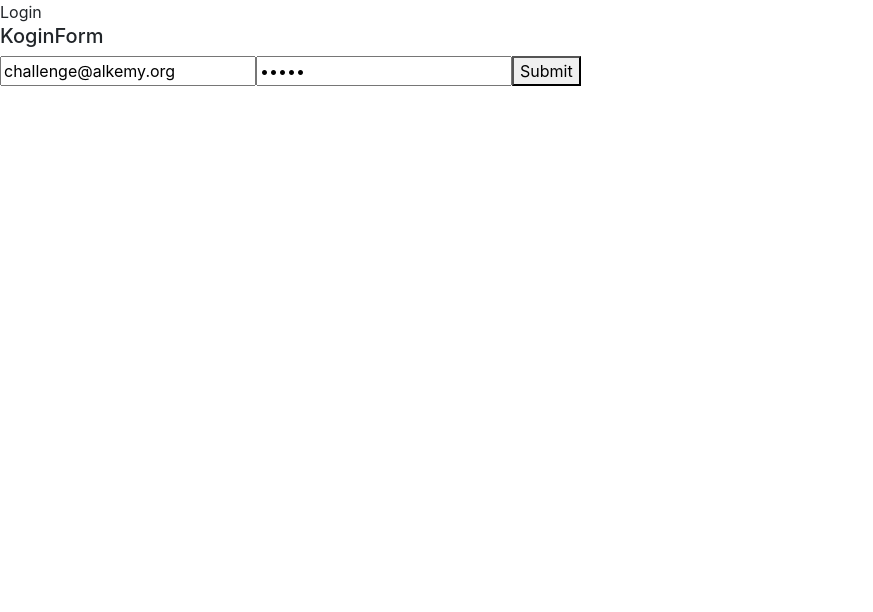
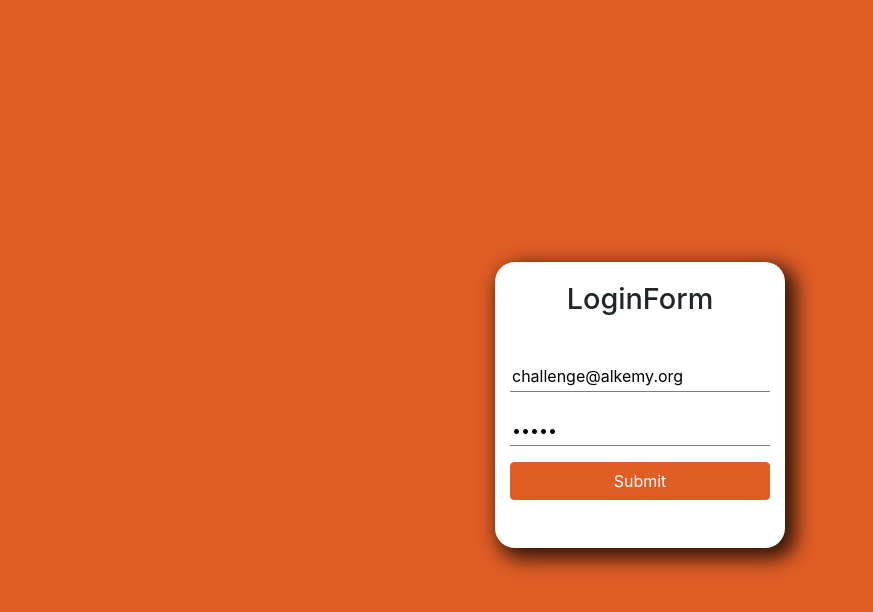
Before and after one commit to manuelservin/challenge-alkemy, a React (Create React App) app in the folder challenge/: page /login in a window 1280 px wide. Shown: the top 612 px of the page, without its empty margins (0-873 px from the left). Built offline with nearby package versions, Linux system fonts and the light colour scheme.

Commit message:
styles for the loginForm

```diff
--- a/challenge/src/components/LoginForm.js
+++ b/challenge/src/components/LoginForm.js
@@ -1,5 +1,5 @@
 import React from "react";
-
+import * as Yup from "yup";
 import { Formik, Form, Field, ErrorMessage } from "formik";
 import { startLogin } from "../redux/actions/auth";
 import { useDispatch } from "react-redux";
@@ -8,18 +8,14 @@ const LoginForm = () => {
   const dispatch = useDispatch();
   return (
     <div>
-      <h5>KoginForm</h5>
       <Formik
         initialValues={{ email: "challenge@alkemy.org", password: "react" }}
-        validate={(values) => {
-          const errors = {};
-          if (!values.email) {
-            errors.email = "Required";
-          } else if (!values.password) {
-            errors.password = "Required";
-          }
-          return errors;
-        }}
+        validationSchema={Yup.object({
+          email: Yup.string().email("Email invalido").required("Requerido"),
+          password: Yup.string()
+            .min(2, "Debe contener al menos 2 caracteres")
+            .required("Requerido"),
+        })}
         onSubmit={(values, { setSubmitting }) => {
           dispatch(startLogin(values));
 
@@ -27,16 +23,35 @@ const LoginForm = () => {
         }}
       >
         {({ isSubmitting }) => (
-          <Form>
-            <Field name="email" type="text" />
-            <ErrorMessage name="email" component="div" />
-            <Field name="password" type="password" />
+          <Form className="form col">
+            <h5 className="form-title">LoginForm</h5>
+            <div className="form-content">
+              <div className="form-field mb-2">
+                <Field name="email" type="text" placeHolder="Email" />
+                <ErrorMessage name="email" className="error" component="div" />
+              </div>
+              <div className="form-field mt-3">
+                <Field
+                  name="password"
+                  type="password"
+                  placeHolder="Password.."
+                />
+                <ErrorMessage
+                  name="password"
+                  component="div"
+                  className="error"
+                />
+              </div>
 
-            <ErrorMessage name="password" component="div" />
-
-            <button type="submit" disabled={isSubmitting}>
-              Submit
-            </button>
+              <button
+                type="submit"
+                style={{ width: "100%" }}
+                className=" btn orange mt-3 mb-5"
+                disabled={isSubmitting}
+              >
+                Submit
+              </button>
+            </div>
           </Form>
         )}
       </Formik>
--- a/challenge/src/index.css
+++ b/challenge/src/index.css
@@ -152,3 +152,42 @@ code {
 .swal2-styled.swal2-confirm {
   background-color: var(--primary) !important;
 }
+
+/*  STYLES FOR LOGIN FORM*/
+
+.form {
+  width: 50%;
+
+  background-color: #ffffff;
+  border-radius: 20px;
+  box-shadow: 7px 7px 19px 4px rgba(0, 0, 0, 0.78);
+}
+
+.form-title {
+  padding-top: 20px;
+  font-size: 1.8em;
+  text-align: center;
+  margin-bottom: 45px;
+}
+.form-content {
+  display: flex;
+  flex-direction: column;
+  align-items: center;
+}
+
+.form-field {
+  width: 100%;
+}
+.form-field input {
+  width: 100%;
+  border: 0;
+  border-bottom: 1px solid grey;
+
+  height: 30px;
+  transition: border-bottom 0.3s ease;
+}
+
+.form-field input:focus {
+  border-bottom: 1px solid var(--primary);
+  outline: none;
+}
--- a/challenge/src/redux/actions/auth.js
+++ b/challenge/src/redux/actions/auth.js
@@ -28,4 +28,6 @@ export const login = (token) => ({
     token,
   },
 });
-export const logout = () => localStorage.removeItem("token");
+export const logout = () => ({
+  type: types.logout,
+});
--- a/challenge/src/screens/Home.js
+++ b/challenge/src/screens/Home.js
@@ -1,9 +1,10 @@
 import React, { useEffect, useState } from "react";
-import { useSelector } from "react-redux";
+import { useDispatch, useSelector } from "react-redux";
 import { Link } from "react-router-dom";
 import Swal from "sweetalert2";
 import DishList from "../components/DishList";
 import { getAverage, getTotal } from "../helpers/helpers";
+import { logout } from "../redux/actions/auth";
 
 const Home = () => {
   const { dishes } = useSelector((state) => state.dishes);
@@ -19,7 +20,7 @@ const Home = () => {
       setHealthScore(getAverage(dishes, "healthScore"));
     }
   }, [dishes]);
-
+  const dispatch = useDispatch();
   const handleClick = () => {
     console.log("open");
     Swal.fire({
@@ -36,6 +37,10 @@ const Home = () => {
       focusConfirm: false,
     });
   };
+  const handleLogout = () => {
+    localStorage.removeItem("token");
+    dispatch(logout());
+  };
 
   return (
     <div className="container">
@@ -43,6 +48,7 @@ const Home = () => {
         <Link className="btn btn-lg outline-color mt-4" to="/search">
           Search a Dish
         </Link>
+        <button onClick={handleLogout}>LogOut</button>
       </div>
       {dishes.length === 0 && (
         <div className="alert alert-info mt-5 ">The Menu is empty</div>
--- a/challenge/src/screens/Login.js
+++ b/challenge/src/screens/Login.js
@@ -3,8 +3,15 @@ import LoginForm from "../components/LoginForm";
 
 const Login = () => {
   return (
-    <div>
-      Login
+    <div
+      style={{
+        height: "100vh",
+        width: "100vw",
+        display: "grid",
+        placeItems: "center",
+        backgroundColor: "#e05d26",
+      }}
+    >
       <LoginForm />
     </div>
   );
```
